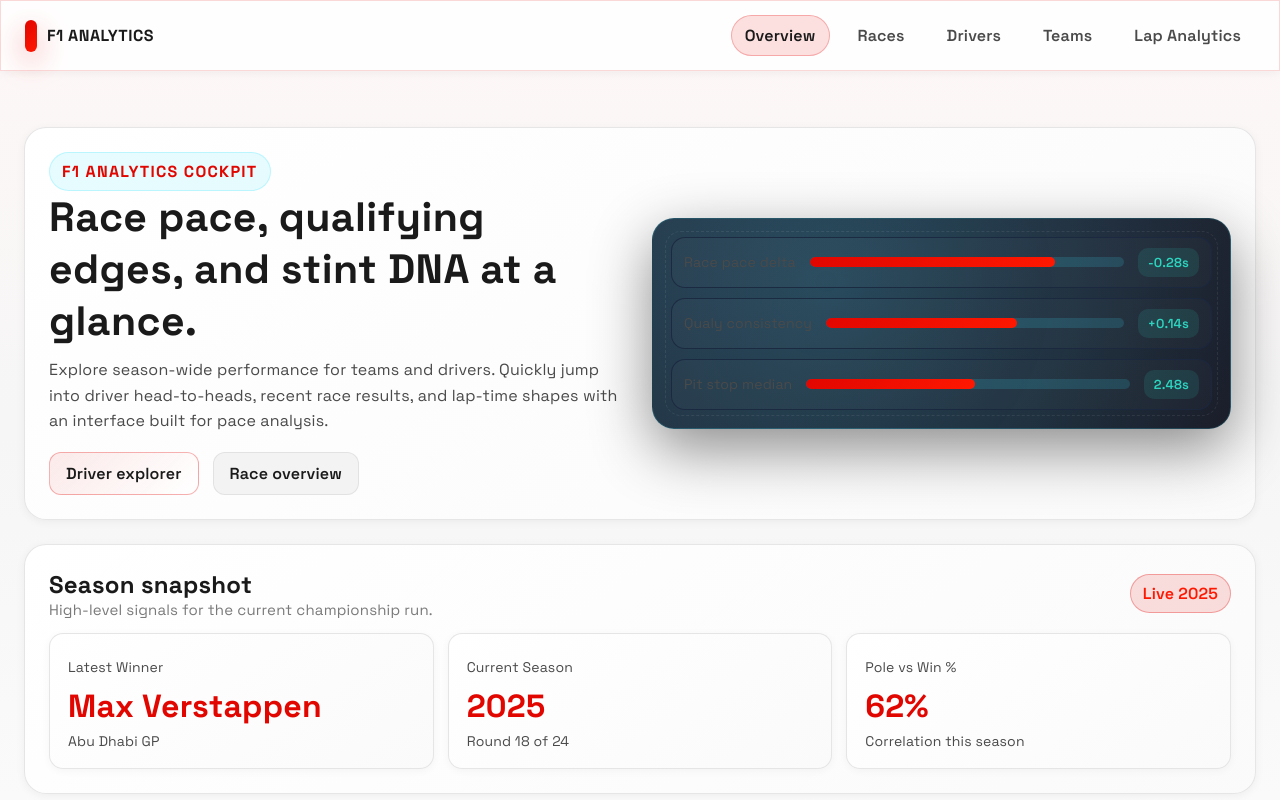
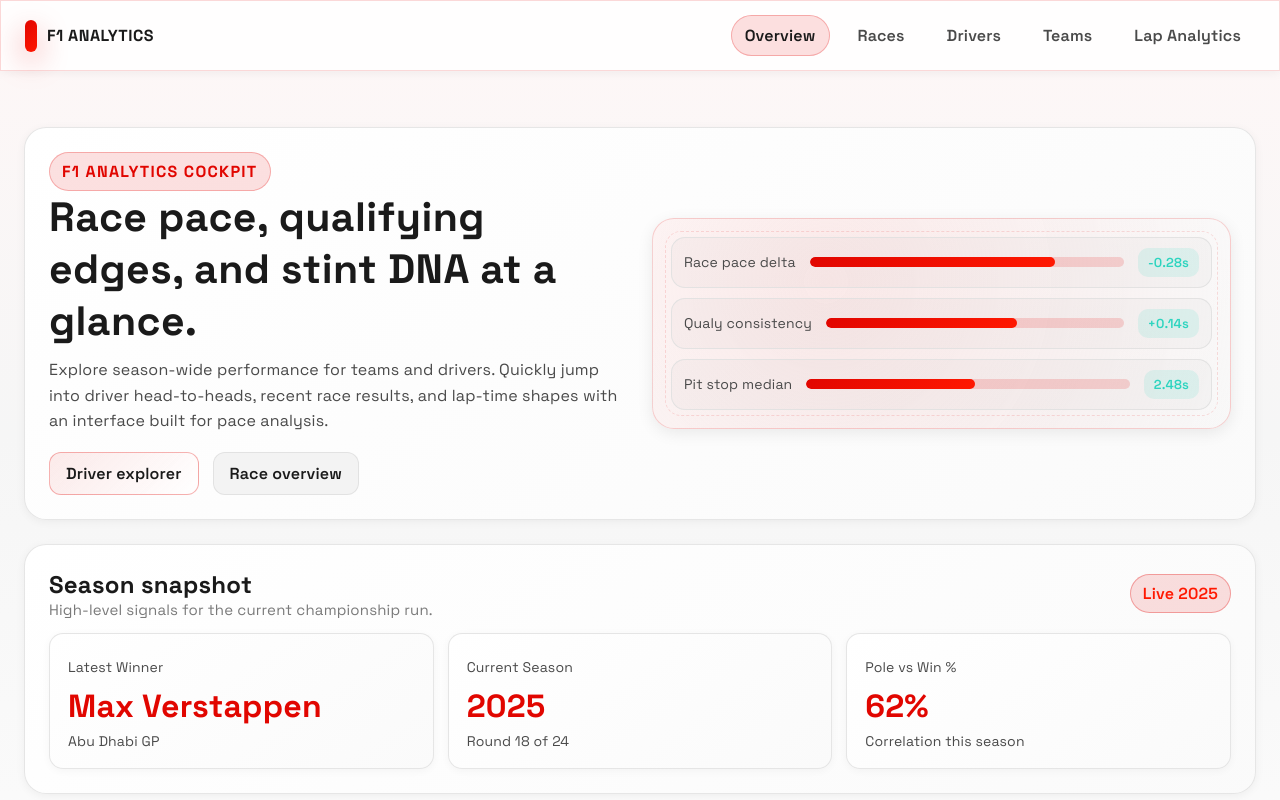
Before and after one commit to GharbinBern/F1-Analytics, a React app in the folder frontend/: page / in a window 1280 px wide. Shown: the top 800 px of the page. Built offline with nearby package versions, Linux system fonts and the light colour scheme; the HTML template or start-up script is replaced by a standard one.

Commit message:
update App styles to light theme

```diff
--- a/frontend/src/App.css
+++ b/frontend/src/App.css
@@ -17,12 +17,12 @@
   gap: 10px;
   padding: 8px 12px;
   border-radius: 999px;
-  background: rgba(58, 226, 255, 0.12);
+  background: rgba(225, 6, 0, 0.12);
   color: var(--accent);
   font-weight: 700;
   text-transform: uppercase;
   letter-spacing: 0.08em;
-  border: 1px solid rgba(58, 226, 255, 0.25);
+  border: 1px solid rgba(225, 6, 0, 0.25);
 }
 
 .hero-copy {
@@ -42,10 +42,10 @@
   position: relative;
   padding: var(--space-4);
   border-radius: var(--radius-lg);
-  background: radial-gradient(circle at 30% 30%, rgba(58, 226, 255, 0.18), rgba(10, 16, 32, 0.1)),
-    linear-gradient(145deg, rgba(15, 23, 42, 0.9), rgba(4, 7, 20, 0.9));
-  border: 1px solid rgba(58, 226, 255, 0.16);
-  box-shadow: var(--shadow-strong);
+  background: radial-gradient(circle at 30% 30%, rgba(225, 6, 0, 0.08), rgba(250, 250, 250, 0.5)),
+    linear-gradient(145deg, rgba(255, 255, 255, 0.98), rgba(245, 245, 245, 0.98));
+  border: 1px solid rgba(225, 6, 0, 0.16);
+  box-shadow: 0 4px 16px rgba(0, 0, 0, 0.08);
 }
 
 .hero-visual::after {
@@ -53,7 +53,7 @@
   position: absolute;
   inset: 12px;
   border-radius: 16px;
-  border: 1px dashed rgba(255, 255, 255, 0.08);
+  border: 1px dashed rgba(225, 6, 0, 0.12);
   pointer-events: none;
 }
 
@@ -69,8 +69,8 @@
   gap: var(--space-3);
   padding: 10px 12px;
   border-radius: var(--radius);
-  background: rgba(255, 255, 255, 0.02);
-  border: 1px solid rgba(27, 41, 64, 0.9);
+  background: rgba(0, 0, 0, 0.02);
+  border: 1px solid rgba(224, 224, 224, 0.9);
 }
 
 .sparkline-label {
@@ -81,7 +81,7 @@
 .sparkline-bar {
   flex: 1;
   height: 10px;
-  background: rgba(58, 226, 255, 0.15);
+  background: rgba(225, 6, 0, 0.15);
   border-radius: 999px;
   position: relative;
   overflow: hidden;
```
